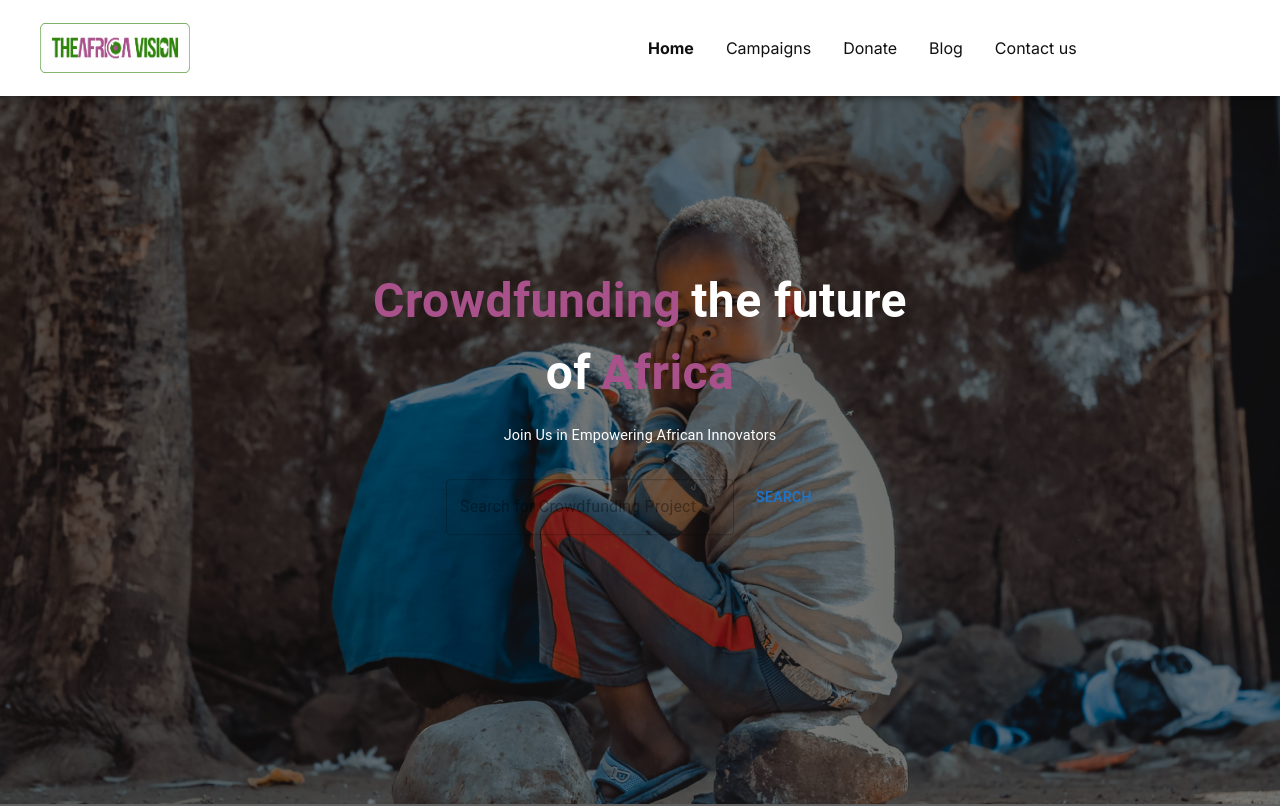
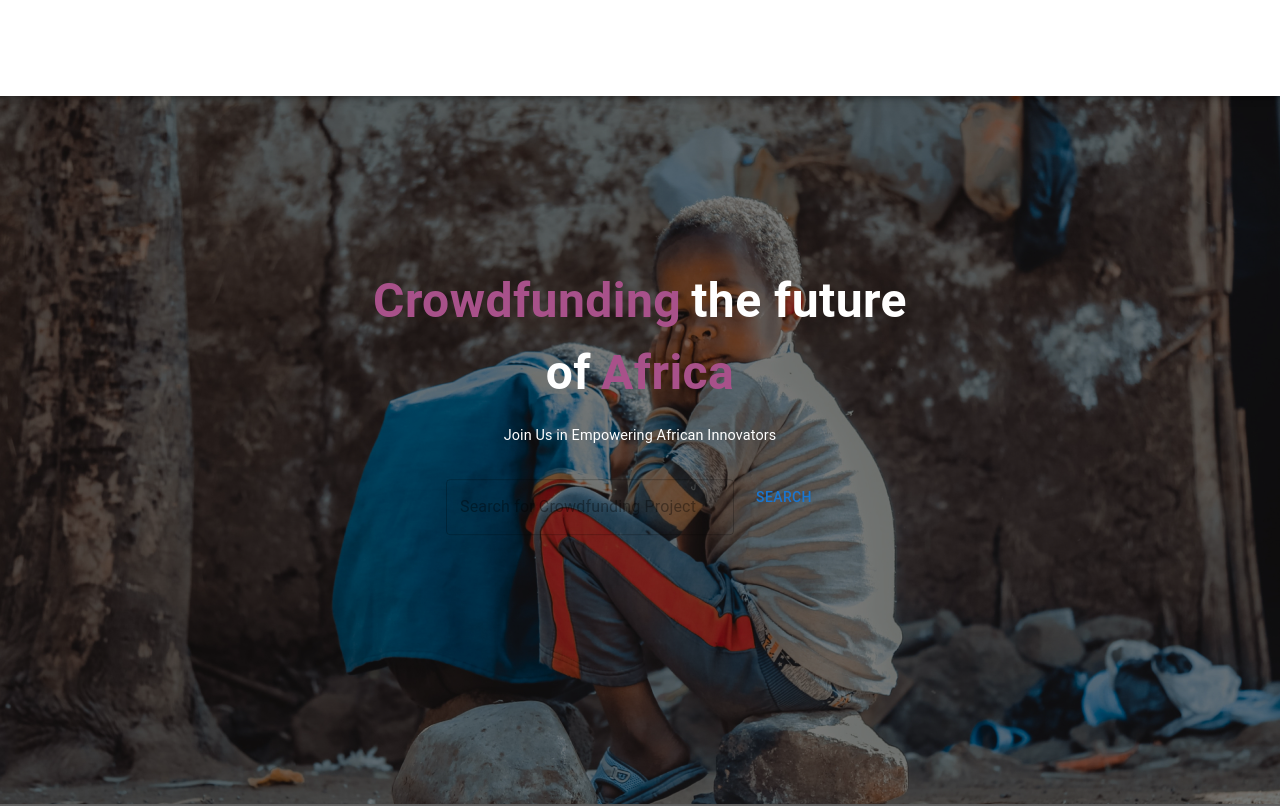
Before and after one commit to EmekaKezie/the-africa-vision, a Next.js app: page / in a window 1280 px wide. Shown: the top 806 px of the page. Built offline with nearby package versions, Linux system fonts and the light colour scheme.

Commit message:
Nav Fix2

```diff
--- a/src/component/core/Nav.tsx
+++ b/src/component/core/Nav.tsx
@@ -9,12 +9,12 @@ export default function Nav() {
     <Box>
       <AppBar sx={{ background: "#FFFFFF", padding: "1rem" }}>
         <Toolbar>
-          <Box
+          {/* <Box
             sx={{
               flexGrow: 1,
             }}>
             <NavLogo />
-          </Box>
+          </Box> */}
 
           {/* <Box
             sx={{
@@ -24,7 +24,7 @@ export default function Nav() {
             <NavMainMenuMd />
           </Box> */}
 
-          <NavMainMenuMd />
+          {/* <NavMainMenuMd /> */}
 
           {/* <Box
             sx={{
```
